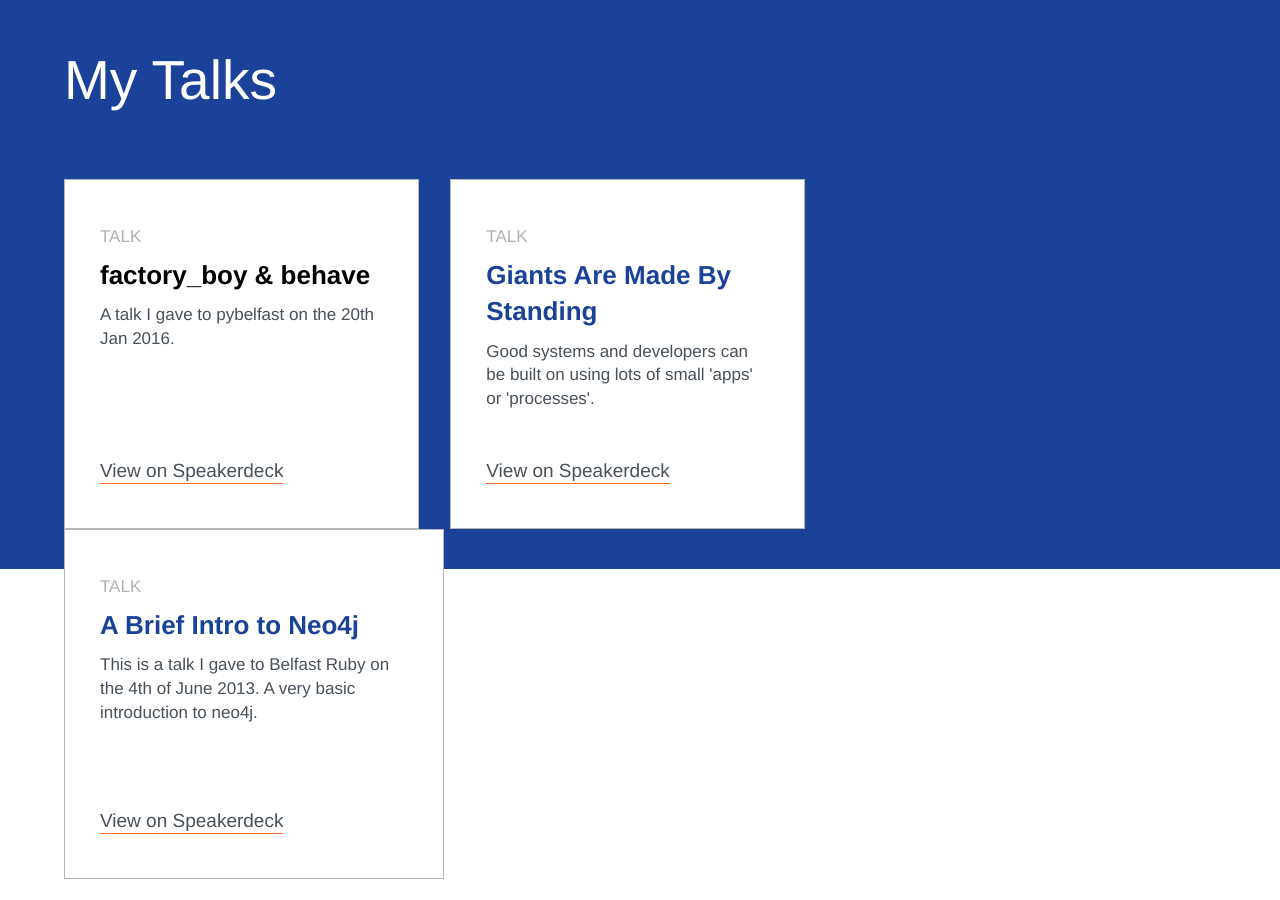
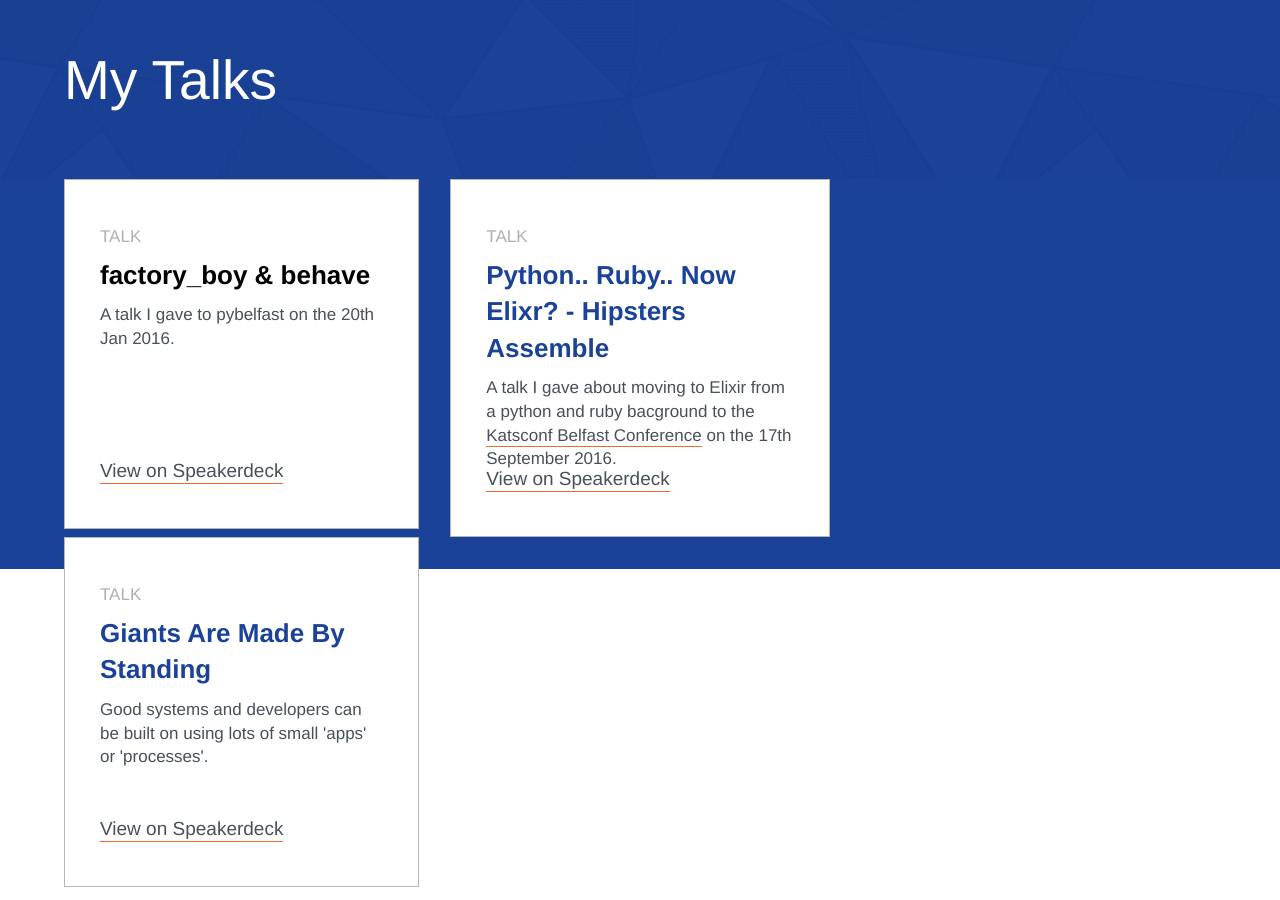
Before and after one commit to swmcc/swmcc.github.io, a Jekyll site: the page built from talks/index.html, in a window 1280 px wide and 900 px high, scrolled down 491 px. Built offline with Jekyll 4.4.1, drawn with Linux system fonts in a browser that asks for light colours; nearby versions of some CDN libraries.

Commit message:
Added katsconf talk on elixir

```diff
--- a/_includes/header.html
+++ b/_includes/header.html
@@ -1,6 +1,6 @@
 
 <header
-  {% if page.selected == "home" or page.selected == 'work' or page.selected == 'blog'  %}
+  {% if page.selected == "home" or page.selected == 'work' or page.selected == 'blog' or page.selected == 'talks'  %}
     style="background-image: url('/img/homepage/swmcc-pattern-bg.jpg');"
   {% endif %} >
   <div class="container">
--- a/talks/index.html
+++ b/talks/index.html
@@ -19,20 +19,20 @@ title: My Talks
               <a href="https://speakerdeck.com/swmcc/factory-boy-and-behave" class="read-more">View on Speakerdeck</a>
             </div>
           </li>
-          <li>
+          <li class="last">
+            <div class="inner">
+              <p class="meta">Talk</p>
+              <h3><a href="https://speakerdeck.com/swmcc/python-dot-ruby-dot-now-elixir-hipsters-assemble">Python.. Ruby.. Now Elixr? - Hipsters Assemble</a></h3>
+              <p>A talk I gave about moving to Elixir from a python and ruby bacground to the <a href="http://www.katsconf.com/">Katsconf Belfast Conference</a> on the 17th September 2016.</p>
+              <a href="https://speakerdeck.com/swmcc/python-dot-ruby-dot-now-elixir-hipsters-assemble" class="read-more">View on Speakerdeck</a>
+            </div>
+          </li>
+          <li class="inner">
             <div class="inner">
               <p class="meta">Talk</p>
               <h3><a href="http://www.theonlystephen.com/talk-giants-are-made-from-standing-on-the-shoulders-of-dwarves....lots-of-them/#/">Giants Are Made By Standing</a></h3>
               <p>Good systems and developers can be built on using lots of small 'apps' or 'processes'.</p>
               <a href="https://speakerdeck.com/swmcc/giants-are-made-by-standing-on-the-shoulders-of-dwarves-dot-dot-dot-lots-of-them-1" class="read-more">View on Speakerdeck</a>
-            </div>
-          </li>
-          <li class="last">
-            <div class="inner">
-              <p class="meta">Talk</p>
-              <h3><a href="https://speakerdeck.com/swmcc/a-brief-intro-to-neo4j-using-the-wire-as-a-data-set">A Brief Intro to Neo4j</a></h3>
-              <p>This is a talk I gave to Belfast Ruby on the 4th of June 2013. A very basic introduction to neo4j.</p>
-              <a href="https://speakerdeck.com/swmcc/a-brief-intro-to-neo4j-using-the-wire-as-a-data-set" class="read-more">View on Speakerdeck</a>
             </div>
           </li>
         </ul>
```
